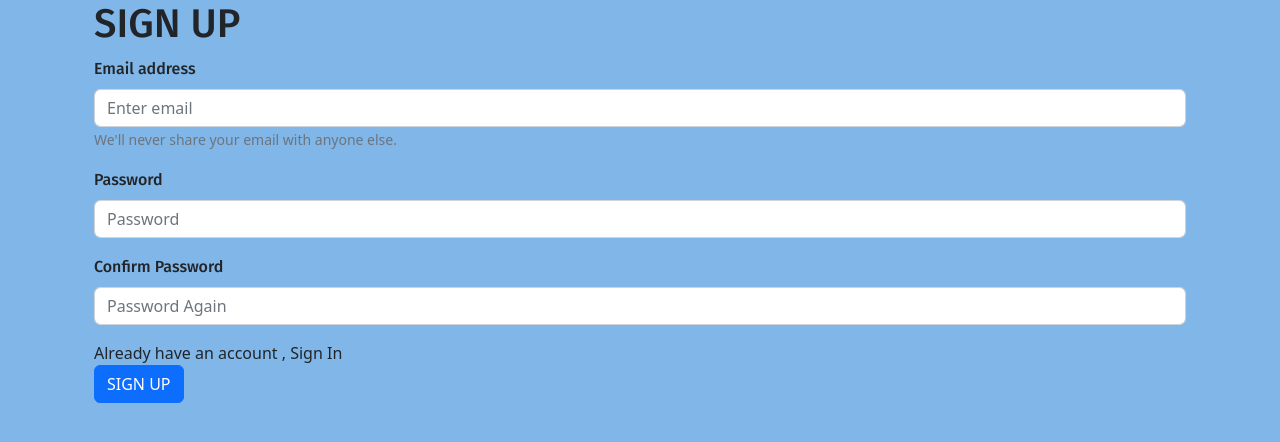
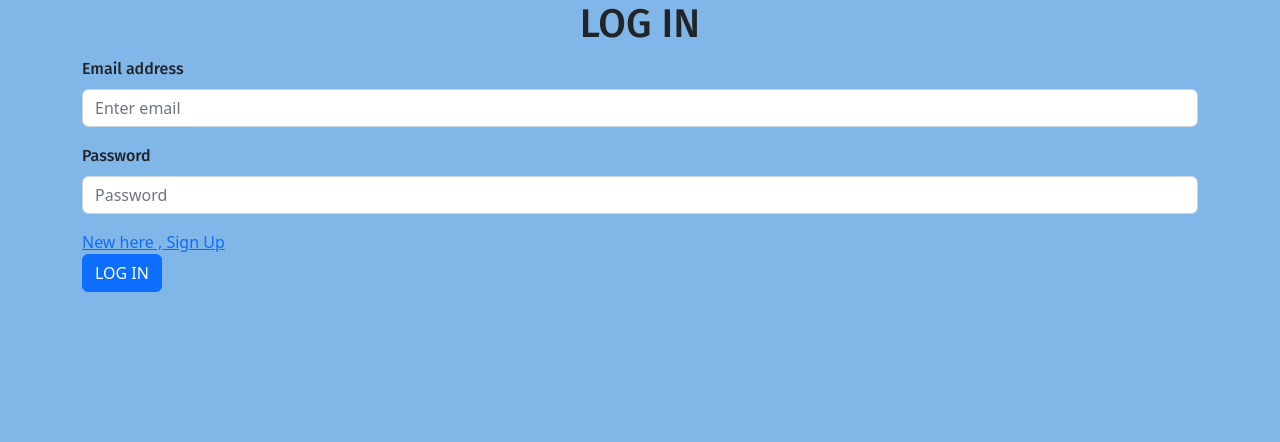
Before and after one commit to vipinrwt95/mailboxclient, a React (Create React App) app: page /login in a window 1280 px wide. Shown: the top 442 px of the page. Built offline with nearby package versions, Linux system fonts and the light colour scheme.

Commit message:
login page and saving token id

```diff
--- a/package.json
+++ b/package.json
@@ -3,6 +3,7 @@
   "version": "0.1.0",
   "private": true,
   "dependencies": {
+    "@reduxjs/toolkit": "^1.9.1",
     "@testing-library/jest-dom": "^5.16.5",
     "@testing-library/react": "^13.4.0",
     "@testing-library/user-event": "^13.5.0",
@@ -10,6 +11,9 @@
     "react": "^18.2.0",
     "react-bootstrap": "^2.7.0",
     "react-dom": "^18.2.0",
+    "react-redux": "^8.0.5",
+    "react-router": "^6.6.1",
+    "react-router-dom": "^6.6.1",
     "react-scripts": "5.0.1",
     "web-vitals": "^2.1.4"
   },
--- a/src/App.js
+++ b/src/App.js
@@ -2,13 +2,21 @@ import logo from './logo.svg';
 import './App.css';
 import { Card, Container } from 'react-bootstrap';
 import FormPage from './components/FormPage';
+import Login from './components/Login';
+import {Route,Routes} from 'react-router-dom';
+import Profile from './Pages/Profile';
 
 function App() {
   return (
     <>
-    <Container>
-    <FormPage />
-    </Container>
+    <Routes>
+    <Route path='/' exact element={<FormPage />}>
+    </Route>
+    <Route path='/login' element={<Login />}>
+    </Route>
+    <Route path='/profile' element={<Profile />}>
+    </Route>
+  </Routes>
     </>
   );
 }
--- /dev/null
+++ b/src/Pages/Profile.js
@@ -0,0 +1,15 @@
+import React from "react";
+import { useSelector } from "react-redux";
+
+const Profile=()=>{
+
+   const token =useSelector(state=>state.auth.tokenid)
+    return (
+
+        <h1>Welcome to your Mail-Box</h1>
+
+
+    )
+
+}
+export default Profile;
--- a/src/components/FormPage.js
+++ b/src/components/FormPage.js
@@ -1,8 +1,9 @@
 import { Container } from 'react-bootstrap';
 import Button from 'react-bootstrap/Button';
 import Form from 'react-bootstrap/Form';
-import NavLink from 'react-bootstrap/NavLink';
+import { NavLink } from "react-router-dom";
 import { useRef } from 'react';
+
 
 function FormPage() {
    const enteredEmail=useRef();
@@ -50,7 +51,7 @@ function FormPage() {
 }
   return (
     <Container>
-      <h1>SIGN UP</h1>
+      <h1 align="center">SIGN UP</h1>
     <Form onSubmit={formsignupHandler}>
       <Form.Group className="mb-3" controlId="formBasicEmail">
         <Form.Label>Email address</Form.Label>
@@ -68,7 +69,8 @@ function FormPage() {
         <Form.Label>Confirm Password</Form.Label>
         <Form.Control type="password" placeholder="Password Again" ref={confirmpassword} />
       </Form.Group>
-      <NavLink>Already have an account , Sign In </NavLink>
+      <NavLink to="/login">Already have an account , Sign In </NavLink>
+
       <div><Button variant="primary" type="submit">
         SIGN UP
       </Button>
--- /dev/null
+++ b/src/components/Login.js
@@ -0,0 +1,77 @@
+import { Container } from 'react-bootstrap';
+import Button from 'react-bootstrap/Button';
+import Form from 'react-bootstrap/Form';
+import { NavLink } from "react-router-dom";
+import { useRef } from 'react';
+import {useNavigate} from 'react-router-dom';
+import { authActions } from '../store';
+import {useDispatch } from 'react-redux';
+
+
+const Login=()=> {
+    const dispatch=useDispatch();
+    const history=useNavigate();
+   const enteredEmail=useRef();
+   const enteredPassword=useRef();
+
+
+  const formsignupHandler=(event)=>{
+    event.preventDefault();
+
+    const Password=enteredPassword.current.value;
+    const Email=enteredEmail.current.value;
+    fetch("https://identitytoolkit.googleapis.com/v1/accounts:signInWithPassword?key=AIzaSyAaRJjUMUJibbnGiiTbHYvoqeQX2Xrl2Ck",
+      {
+        method:'POST',
+        body:JSON.stringify({
+          email:Email,
+          password:Password,
+          returnSecureToken:true
+        }),
+        headers:{
+          'Content-Type':'application/json'
+        }
+
+      }).then(res=>{
+        if(res.ok)
+        {
+          return res.json().then(data=>{
+            console.log(data);
+            dispatch(authActions.login(data.idToken))
+            history('/profile')
+
+          })
+        }
+        else{
+          return res.json().then(data=>{
+           alert(data.error.message)
+          });
+        }
+      })
+
+
+}
+  return (
+    <Container>
+      <h1 align="center">LOG IN </h1>
+    <Form onSubmit={formsignupHandler}>
+      <Form.Group className="mb-3" controlId="formBasicEmail">
+        <Form.Label>Email address</Form.Label>
+        <Form.Control type="email" placeholder="Enter email" ref={enteredEmail} />
+      </Form.Group>
+
+      <Form.Group className="mb-3" controlId="formBasicPassword">
+        <Form.Label>Password</Form.Label>
+        <Form.Control type="password" placeholder="Password" ref={enteredPassword} />
+      </Form.Group>
+      <NavLink to="/">New here , Sign Up </NavLink>
+      <div><Button variant="primary" type="submit">
+        LOG IN
+      </Button>
+      </div>
+    </Form>
+    </Container>
+  );
+}
+
+export default Login;
--- a/src/index.js
+++ b/src/index.js
@@ -5,12 +5,17 @@ import App from './App';
 import reportWebVitals from './reportWebVitals';
 import "../node_modules/react-bootstrap/dist/react-bootstrap";
 import "../node_modules/bootstrap/dist/css/bootstrap.css";
+import { BrowserRouter } from 'react-router-dom';
+import store from './store/index';
+import { Provider } from 'react-redux';
 
 const root = ReactDOM.createRoot(document.getElementById('root'));
 root.render(
+  <Provider store={store}>
   <React.StrictMode>
-    <App />
-  </React.StrictMode>
+    <BrowserRouter><App /></BrowserRouter>
+    </React.StrictMode>
+    </Provider>
 );
 
 // If you want to start measuring performance in your app, pass a function
--- /dev/null
+++ b/src/store/Auth.js
@@ -0,0 +1,22 @@
+import { createSlice } from "@reduxjs/toolkit";
+
+const initialAuthState={isloggedin:false,tokenid:null}
+const authSlice=createSlice(
+    {
+       name:'auth',
+       initialState:initialAuthState,
+       reducers:{
+          login(state,action)
+          {
+           state.isloggedin=true;
+           state.tokenid=action.payload;
+          },
+          logout(state)
+          {
+            state.isloggedin=false;
+            state.tokenid=null
+          }
+       }
+    }
+ )
+ export default authSlice;
--- /dev/null
+++ b/src/store/index.js
@@ -0,0 +1,9 @@
+import { configureStore } from '@reduxjs/toolkit'
+import authSlice from './Auth';
+
+const store=configureStore({
+  reducer:{auth:authSlice.reducer}
+});
+
+export const authActions=authSlice.actions;
+export default store;
```
Also changed, not shown: 1 other file (tests, documents, lock files or other folders).
